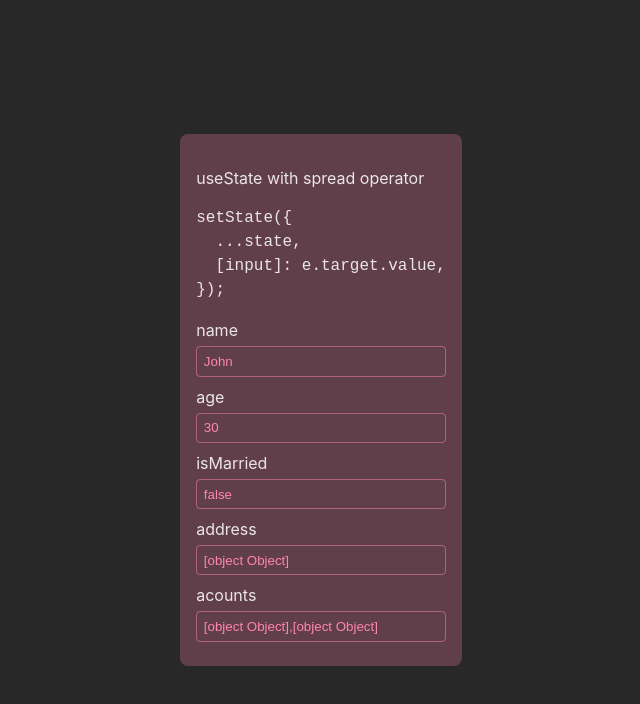
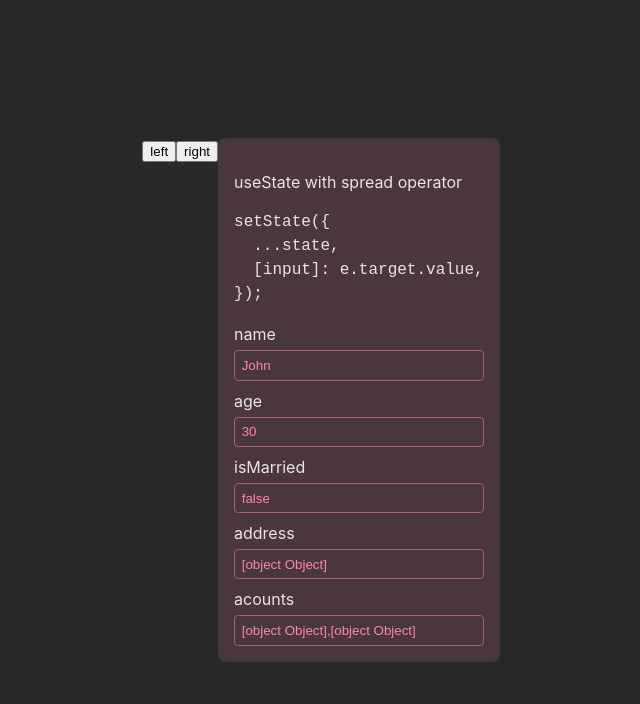
Before and after one commit to damienbullis/exploring-state, a React (Vite) app: page / in a window 1280 px wide. Shown: the top 704 px of the page, without its empty margins (319-959 px from the left). Built offline with nearby package versions, Linux system fonts and the light colour scheme.

Commit message:
adds useMarkdowns hook

```diff
--- a/src/App.module.sass
+++ b/src/App.module.sass
@@ -16,7 +16,7 @@ $c: #ff85ae
   justify-content: space-between
 
 .card
-  background-color: #db709350
+  background-color: #db709330
   border-radius: 8px
   padding: 1em
   .input
@@ -35,6 +35,8 @@ $c: #ff85ae
       &:focus
         border: 1px solid $c
         box-shadow: 0 0 0 2px $c
+    &:last-of-type
+      margin-bottom: 0
 
 .markdown
   // Lets get some markdown styling going here
--- a/src/App.spread.tsx
+++ b/src/App.spread.tsx
@@ -1,4 +1,4 @@
-import { FC, InputHTMLAttributes, useMemo, useState } from "react";
+import { FC, InputHTMLAttributes, useEffect, useMemo, useState } from "react";
 import ReactMarkdown from "react-markdown";
 
 import styles from "./App.module.sass";
@@ -15,25 +15,21 @@ const WithLabel = ({ label, children }: { label: string; children: any }) => (
   </div>
 );
 
-let spreadMarkdown = "";
-const getMarkdown = async () => {
-  const response = await fetch("/stateSpread.md");
-  const text = await response.text();
-  spreadMarkdown = text;
-};
-getMarkdown();
+// TODO:
+// add in some sort of hook to log to an array
+// that we can use to replace the console.logs
+// with UI indications to show when component is updating
+// something with react-spring?
 
-function AppSpread() {
+const AppSpread = ({ md }: { md: string }) => {
   const [state, setState] = useState(initial);
-
+  console.log("AppSpread Render");
   const inputs = useMemo(() => {
-    console.log("inside useMemo");
     return Object.keys(state) as (keyof typeof state)[];
   }, []);
-  console.log({ state, spreadMarkdown });
   return (
     <div className={styles.card}>
-      <ReactMarkdown className={styles.markdown} children={spreadMarkdown} />
+      <ReactMarkdown className={styles.markdown} children={md} />
       <div className={styles._inner}>
         {inputs.map((input) => (
           <WithLabel key={input} label={input}>
@@ -56,6 +52,6 @@ function AppSpread() {
       </div>
     </div>
   );
-}
+};
 
 export default AppSpread;
--- a/src/App.tsx
+++ b/src/App.tsx
@@ -1,13 +1,19 @@
 import styles from "./App.module.sass";
 import AppSpread from "./App.spread";
+// import AppPrev from "./App.prev";
+import useMarkdowns from "./hooks/useMarkdowns";
 
 function App() {
+  const [spreadMarkdown] = useMarkdowns();
   return (
     <div className={styles.app}>
       <div className={styles.info}></div>
       <div className={styles.wrap}>
-        <div className={styles._controller}></div>
-        <AppSpread />
+        <div className={styles._controller}>
+          <button>left</button>
+          <button>right</button>
+        </div>
+        <AppSpread md={spreadMarkdown} />
       </div>
     </div>
   );
--- /dev/null
+++ b/src/hooks/useMarkdowns.ts
@@ -0,0 +1,33 @@
+import { useState, useEffect } from "react";
+
+const ALL_MD = ["stateSpread.md"];
+
+const getMarkdown = async (src: string) => {
+  const response = await fetch(`/${src}`);
+  return await response.text();
+};
+const useMarkdowns = () => {
+  const [markdowns, setMarkdows] = useState<string[]>([]);
+  useEffect(() => {
+    let mounted = true;
+    const getMarkdowns = async () => {
+      try {
+        const markdowns = await Promise.all(
+          ALL_MD.map((src) => getMarkdown(src))
+        );
+        if (markdowns && mounted) {
+          setMarkdows(markdowns);
+        }
+      } catch (error) {
+        console.error(error);
+      }
+    };
+    getMarkdowns();
+    return () => {
+      mounted = false;
+    };
+  }, []);
+  return markdowns;
+};
+
+export default useMarkdowns;
```
